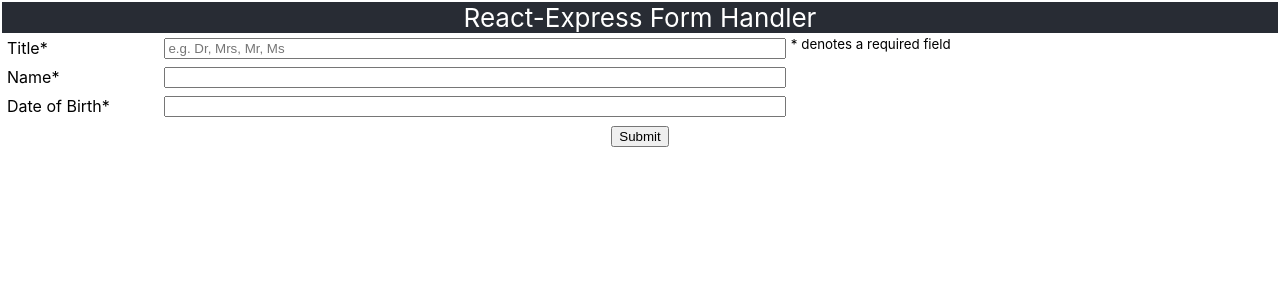
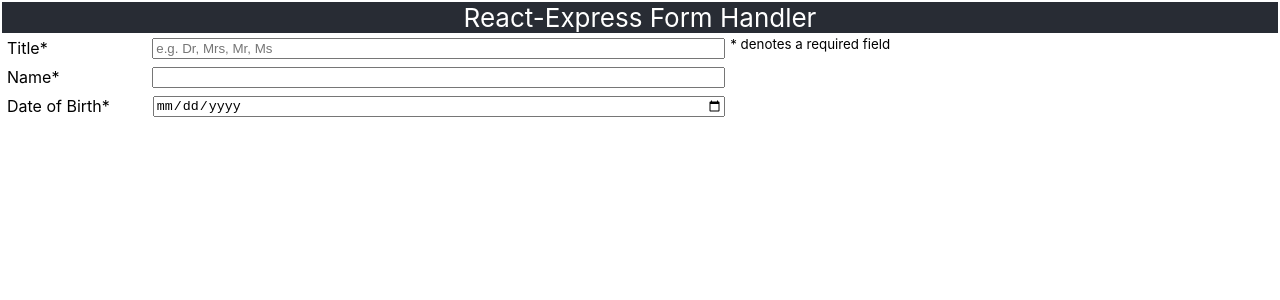
Before and after one commit to ratin0x/express-spa, a React (Create React App) app: page / in a window 1280 px wide. Shown: the top 300 px of the page. Built offline with nearby package versions, Linux system fonts and the light colour scheme.

Commit message:
Adds constants for field mutations, wires form up to server

```diff
--- a/package.json
+++ b/package.json
@@ -4,6 +4,7 @@
   "private": true,
   "dependencies": {
     "body-parser": "^1.18.3",
+    "cors": "^2.8.5",
     "express": "^4.16.4",
     "node-sass": "^4.11.0",
     "react": "^16.7.0",
--- a/src/App.js
+++ b/src/App.js
@@ -2,6 +2,14 @@ import React, { Component } from 'react';
 import PageOne from './components/PageOne'
 import PageTwo from './components/PageTwo'
 import './App.scss';
+import {
+  TITLE,
+  NAME,
+  DOB,
+  CURRENT_LOCATION,
+  CURRENT_DATE_TIME,
+  USER_FEEDBACK
+} from './constants'
 
 class App extends Component {
   constructor(props) {
@@ -11,56 +19,13 @@ class App extends Component {
       name: '',
       dob: '',
       currentLoc: '',
-      currentDateTime: '',
+      currentDateTime: new Date(),
       userFeedback: ''
     }
 
     this.submitHandler = this.submitHandler.bind(this)
     this.handleFieldChange = this.handleFieldChange.bind(this)
   }
-  submitHandler(e) {
-    e.preventDefault()
-    const user = JSON.stringify(this.state)
-    console.log(`${user}`)
-  }
-
-  handleFieldChange(field, value) {
-    console.log(`field : ${field}, value: ${value}`)
-    switch (field) {
-      case 'title':
-        this.setState({ title: value})
-        break
-      case 'name':
-        this.setState({ name: value})
-        break
-      case 'dob':
-        this.setState({ dob: value})
-        break
-      case 'currentLoc':
-        this.setState({ currentLoc: value})
-        break
-      case 'currentDateTime':
-        this.setState({ currentDateTime: value})
-        break
-      case 'userFeedback':
-        this.setState({ userFeedback: value})
-        break
-      default:
-        break
-    }
-    // let newFieldValue = { user : {} }
-    // newFieldValue.user[field] = value
-    // this.setState(newFieldValue)
-  }
-
-  pageTwoReady() {
-    if (this.state.title.length && this.state.name.length && this.state.dob.length) {
-      return true
-    } else {
-      return false
-    }
-  }
-
   render() {
     return (
       <div className="App">
@@ -89,12 +54,78 @@ class App extends Component {
             </span>
           </div>
           <div className="form-controls">
-            <button type="submit">Submit</button>
+            {
+              this.pageTwoReady() ?
+                <button type="submit">Submit</button> :
+                <div></div>
+            }
           </div>
         </form>
       </div>
     );
   }
+
+  submitHandler(e) {
+    e.preventDefault()
+    const user = JSON.stringify(this.state)
+    console.log(`${user}`)
+    const submitUrl = process.env.REACT_APP_SUBMIT_URL
+    const postData = {
+      title: this.state.title,
+      name: this.state.name,
+      dob: this.state.dob,
+      currentLoc: this.state.currentLoc,
+      currentDateTime: this.state.currentDateTime,
+      userFeedback: this.state.userFeedback
+    }
+    fetch(
+      submitUrl, {
+        method: 'POST',
+        body: JSON.stringify(postData),
+        headers: {
+          'Content-Type': 'application/json'
+        }
+    })
+    .then(response => {
+      return response.json()
+    }).then(json => {
+      console.log(JSON.stringify(json))
+    })
+  }
+
+  handleFieldChange(field, value) {
+    console.log(`field : ${field}, value: ${value}`)
+    switch (field) {
+      case TITLE:
+        this.setState({ title: value})
+        break
+      case NAME:
+        this.setState({ name: value})
+        break
+      case DOB:
+        this.setState({ dob: value})
+        break
+      case CURRENT_LOCATION:
+        this.setState({ currentLoc: value})
+        break
+      case CURRENT_DATE_TIME:
+        this.setState({ currentDateTime: value})
+        break
+      case USER_FEEDBACK:
+        this.setState({ userFeedback: value})
+        break
+      default:
+        break
+    }
+  }
+
+  pageTwoReady() {
+    if (this.state.title.length && this.state.name.length && this.state.dob.length) {
+      return true
+    } else {
+      return false
+    }
+  }
 }
 
 export default App;
--- a/src/components/PageOne.js
+++ b/src/components/PageOne.js
@@ -1,5 +1,10 @@
 import React, { Component } from 'react'
 import './PageOne.scss'
+import {
+  TITLE,
+  NAME,
+  DOB
+} from '../constants'
 
 class PageOne extends Component {
   render() {
@@ -20,27 +25,43 @@ class PageOne extends Component {
 
           <div className="form-field">
             <label htmlFor="name">Name*</label>
-            <input type="text" id="name" name="name" placeholder="" value={this.props.name || ''} onChange={this.handleNameChange.bind(this)} required></input>
+            <input
+              type="text"
+              id="name"
+              name="name"
+              placeholder=""
+              value={this.props.name || ''}
+              onChange={this.handleNameChange.bind(this)}
+              required>
+            </input>
           </div>
 
           <div className="form-field">
             <label htmlFor="dob">Date of Birth*</label>
-            <input type="text" id="dob" name="dob" placeholder="" value={this.props.dob || ''} onChange={this.handleDobChange.bind(this)} required></input>
+            <input
+              type="date"
+              id="dob"
+              name="dob"
+              placeholder=""
+              value={this.props.dob || ''}
+              onChange={this.handleDobChange.bind(this)}
+              required
+            ></input>
           </div>
       </div>
     )
   }
 
   handleTitleChange(e) {
-    this.props.handleFieldChange('title', e.currentTarget.value)
+    this.props.handleFieldChange(TITLE, e.currentTarget.value)
   }
 
   handleNameChange(e) {
-    this.props.handleFieldChange('name', e.currentTarget.value)
+    this.props.handleFieldChange(NAME, e.currentTarget.value)
   }
 
   handleDobChange(e) {
-    this.props.handleFieldChange('dob', e.currentTarget.value)
+    this.props.handleFieldChange(DOB, e.currentTarget.value)
   }
 }
 
--- a/src/components/PageTwo.js
+++ b/src/components/PageTwo.js
@@ -1,5 +1,10 @@
 import React, { Component } from 'react'
 import './PageTwo.scss'
+import {
+  CURRENT_LOCATION,
+  CURRENT_DATE_TIME,
+  USER_FEEDBACK
+} from '../constants'
 
 class PageTwo extends Component {
   render() {
@@ -13,32 +18,31 @@ class PageTwo extends Component {
               name="currentLoc"
               placeholder="Current Location (e.g. Bristol)"
               value={this.props.currentLoc || ''}
-              onChange={this.handleLocationChange.bind(this)}
-              required>
+              onChange={this.handleLocationChange.bind(this)}>
             </input>
           </div>
+
           <div className="form-field">
             <label htmlFor="currentDateTime">Date</label>
             <input
-              type="text"
+              type="datetime"
               id="currentDateTime"
               name="currentDateTime"
               placeholder="currentDateTime"
               value={this.props.currentDateTime || ''}
-              onChange={this.handleDateTimeChange.bind(this)}
-              required>
+              onChange={this.handleDateTimeChange.bind(this)}>
             </input>
           </div>
+
           <div className="form-field">
-            <label htmlFor="userFeedback">Feeback</label>
+            <label htmlFor="userFeedback">Feedback</label>
             <input
               type="textarea"
               id="userFeedback"
               name="userFeedback"
               placeholder="Feedback"
               value={this.props.userFeedback || ''}
-              onChange={this.handleFeedbackChange.bind(this)}
-              required>
+              onChange={this.handleFeedbackChange.bind(this)}>
             </input>
           </div>
       </div>
@@ -46,17 +50,16 @@ class PageTwo extends Component {
   }
 
   handleLocationChange(e) {
-    this.props.handleFieldChange('currentLoc', e.currentTarget.value)
+    this.props.handleFieldChange(CURRENT_LOCATION, e.currentTarget.value)
   }
 
   handleDateTimeChange(e) {
-    this.props.handleFieldChange('currentDateTime', e.currentTarget.value)
+    this.props.handleFieldChange(CURRENT_DATE_TIME, e.currentTarget.value)
   }
 
   handleFeedbackChange(e) {
-    this.props.handleFieldChange('userFeedback', e.currentTarget.value)
+    this.props.handleFieldChange(USER_FEEDBACK, e.currentTarget.value)
   }
-
 }
 
 export default PageTwo
--- /dev/null
+++ b/src/constants.js
@@ -0,0 +1,7 @@
+export const
+  TITLE = 'title',
+  NAME = 'name',
+  DOB = 'dob',
+  CURRENT_LOCATION = 'currentLoc',
+  CURRENT_DATE_TIME = 'currentDateTime',
+  USER_FEEDBACK= 'userFeedback'
```
Also changed, not shown: index.js (+6 -2 lines), 1 other file (tests, documents, lock files or other folders).
